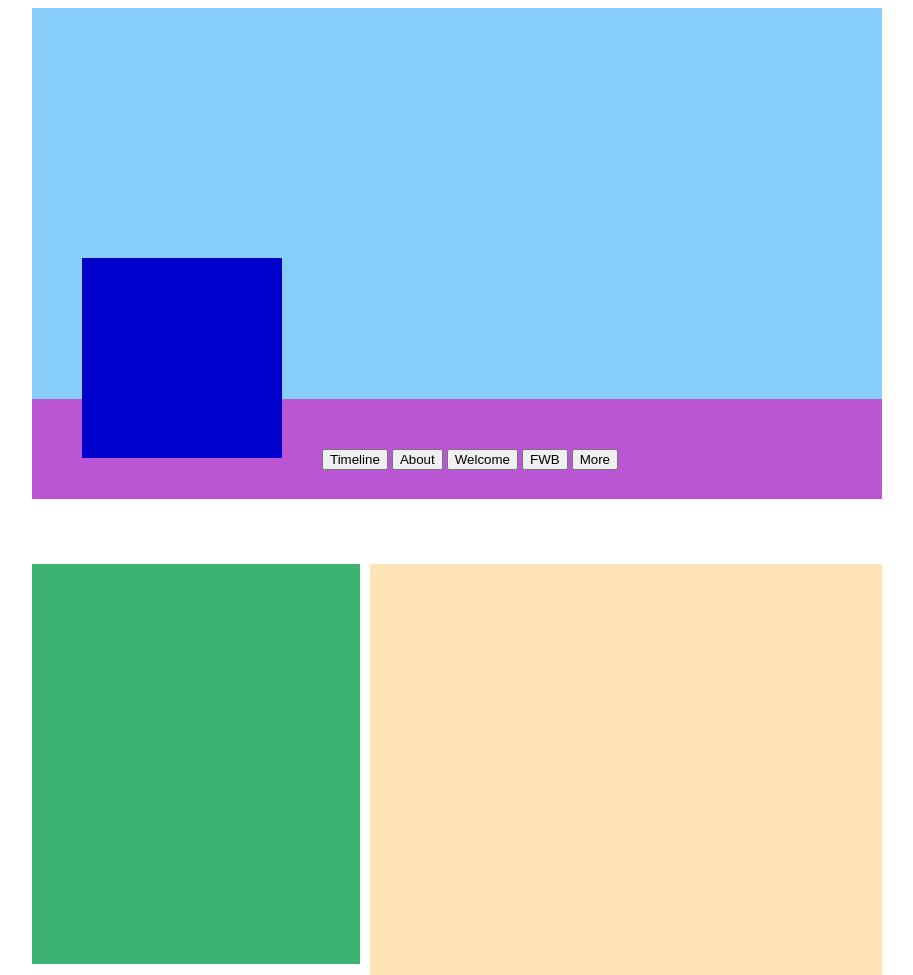
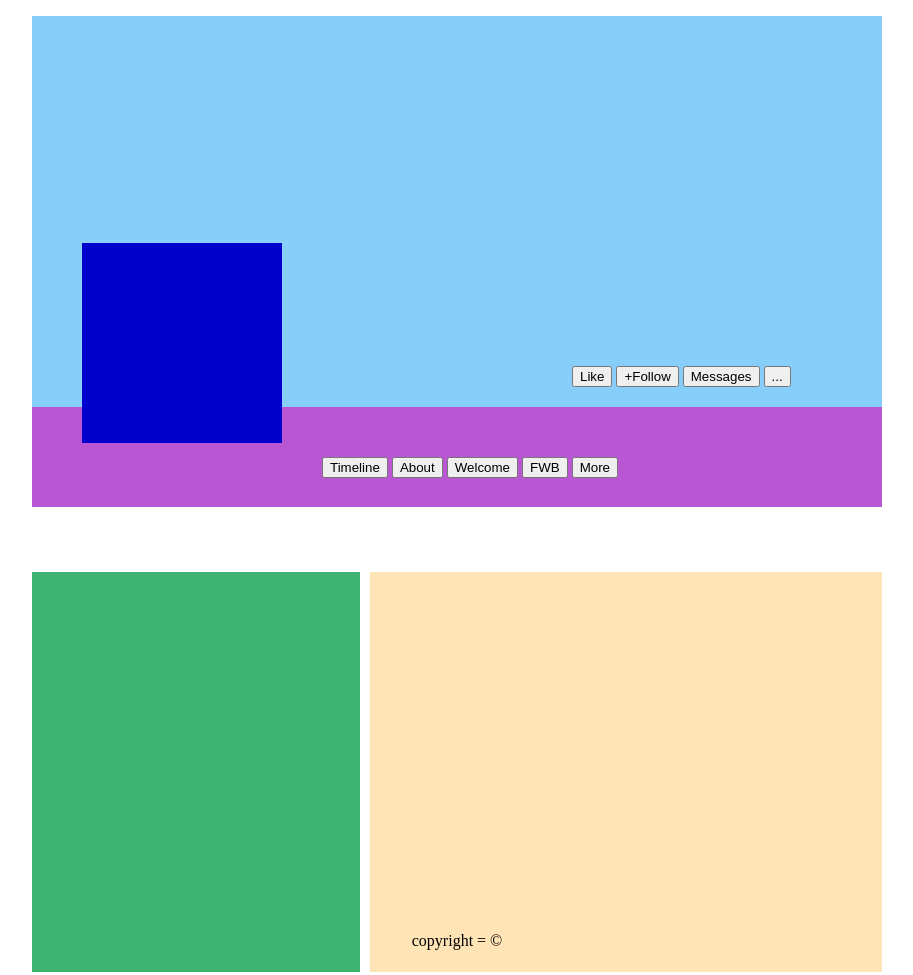
Before and after one commit to sulaimon1989/social-network-page, a plain HTML site: page index.html in a window 1280 px wide. Shown: the top 975 px of the page, without its empty margins (183-1096 px from the left). Drawn offline with Linux system fonts and the light colour scheme.

Commit message:
Final commit

```diff
--- a/index.html
+++ b/index.html
@@ -1,11 +1,19 @@
 <!DOCTYPE html>
 <html lang="en">
+
 <head>
-   <link rel="stylesheet" href="style.css">
+    <link rel="stylesheet" href="style.css">
     <title>Social-network-page</title>
 </head>
+
 <body>
     <div class="header">
+        <ul class='headerbutton'>
+            <button>Like</button>
+            <button>+Follow</button>
+            <button>Messages</button>
+            <button>...</button>
+        </ul>
         <div class='profilepicture'>
 
         </div>
@@ -29,5 +37,8 @@
 
         </div>
     </div>
+    <p>copyright = &copy;</p>
+
 </body>
+
 </html>
--- a/style.css
+++ b/style.css
@@ -12,9 +12,15 @@
     width: 200px;
     height: 200px;
     background-color: mediumblue;
-    top: 250px;
+    top: 190px;
     left: 50px;
     z-index: 3;
+}
+.headerbutton button{
+    position: relative;
+    top: 350px;
+    left: 500px;
+
 }
 .navbar{
     width: 850px;
@@ -39,7 +45,7 @@
 .rightcolumn{
     position: relative;
     width: 512px;
-    height: 600px;
+    height: 400px;
     background-color: moccasin;
     float: right;
     top: 40px;
@@ -50,3 +56,11 @@ ul button{
     top:50px;
     left:250px
 }
+p{
+    position: relative;
+    text-align: center;
+    width: 850px;
+    height: 100px;
+    margin: 0 auto;
+
+}
```
